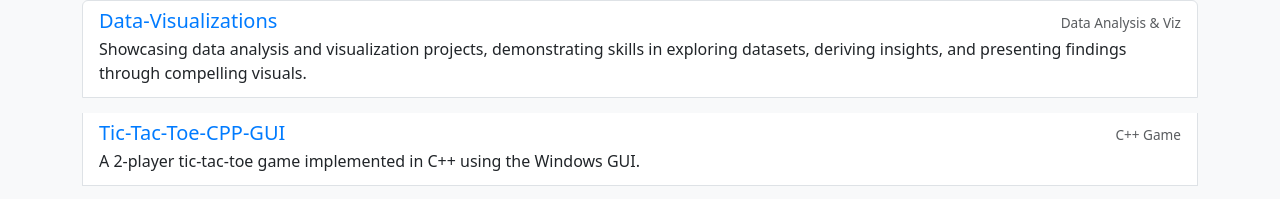
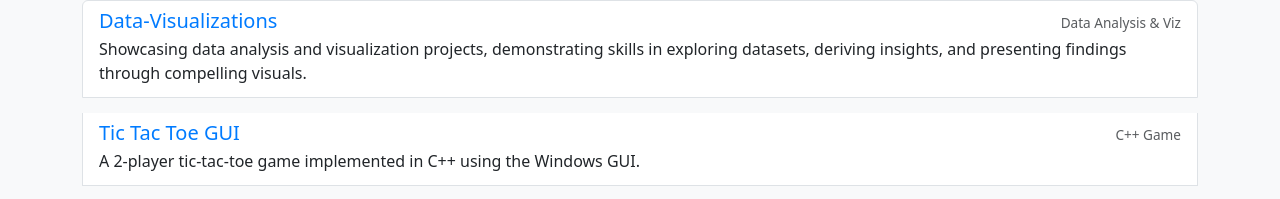
Before and after one commit to sinfulstrife/sinfulstrife.github.io, a plain HTML site: page index.html in a window 1280 px wide. Shown: the part 262-461 px from the top of the page. Drawn offline with nearby package versions, Linux system fonts and the light colour scheme.

Commit message:
Update index.html

```diff
--- a/index.html
+++ b/index.html
@@ -66,7 +66,7 @@
             <div class="list-group-item list-group-item-action project-item">
                 <div class="d-flex w-100 justify-content-between align-items-center">
                     <h5 class="mb-1 card-title">
-                         <a href="https://github.com/shfqrkhn/Tic-Tac-Toe-CPP-GUI" target="_blank">Tic-Tac-Toe-CPP-GUI</a>
+                         <a href="https://github.com/sinfsulstrife/TicTacToeGUI" target="_blank">Tic Tac Toe GUI</a>
                     </h5>
                      <small class="text-muted">C++ Game</small>
                 </div>
```
